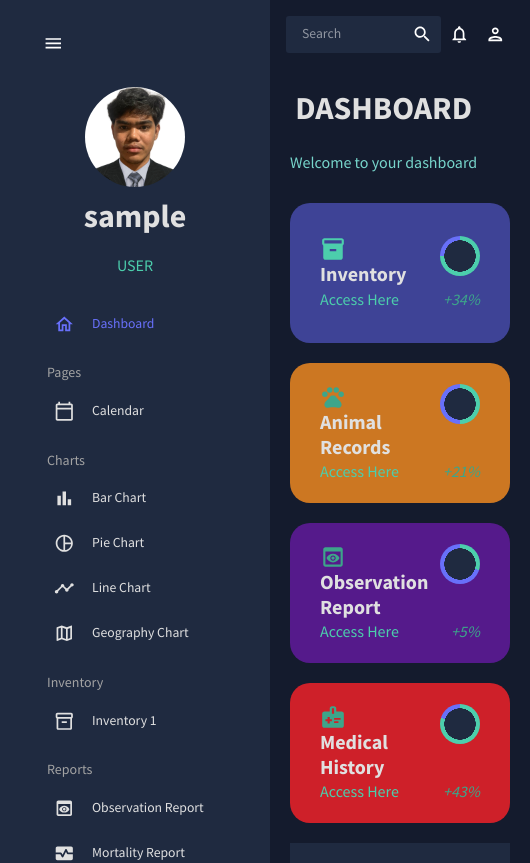
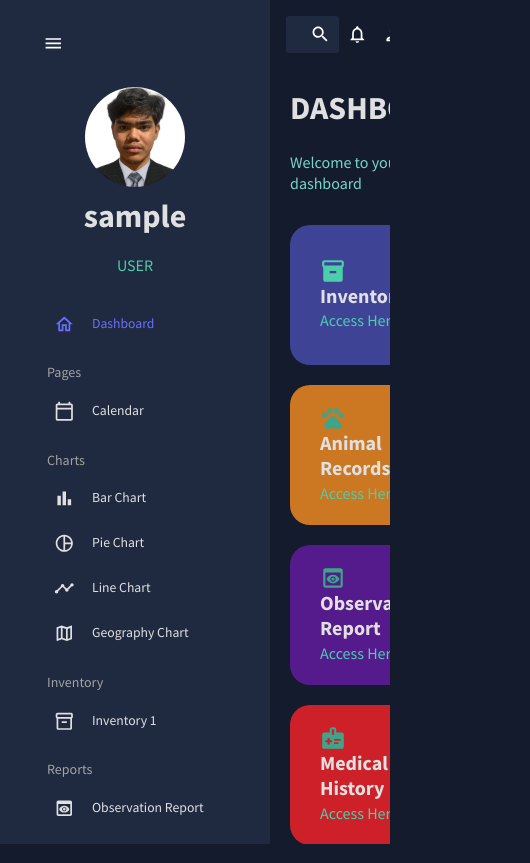
Before and after one commit to janwry26/tup-capstone, a React (Create React App) app in the folder client/: page /dashboard in a window 390 px wide. Shown: the top 863 px of the page, 530 px wide, since content can reach past the window. Built offline with nearby package versions, Linux system fonts and the light colour scheme; sample sign-in values are in the browser's storage.

Commit message:
adjust viewport heigth to 100

```diff
--- a/client/src/scenes/global/Sidebar.js
+++ b/client/src/scenes/global/Sidebar.js
@@ -80,9 +80,8 @@ const Sidebar = () => {
     <Box
       sx={{
         // overflow: "auto",
-        height: "auto",
-        // scrollbarColor: "auto",
-        // overflowX: "hidden",
+        height: "100vh",
+       scrollBehavior: "smooth",
 
         "& .pro-sidebar-inner": {
           background: `${colors.primary[400]} !important`,
--- a/client/src/scenes/panel/index.js
+++ b/client/src/scenes/panel/index.js
@@ -20,7 +20,7 @@ const Dashboard = () => {
   const colors = tokens(theme.palette.mode);
 
   return (
-    <Box m="20px" className="reload-animation">
+    <Box m="20px" className="reload-animation panel">
       {/* HEADER */}
       <Box display="flex" justifyContent="space-between" alignItems="center">
         <Header title="DASHBOARD" subtitle="Welcome to your dashboard" />
--- a/client/src/scenes/panel/style.css
+++ b/client/src/scenes/panel/style.css
@@ -1,8 +1,16 @@
+main.content{
+   height: 100vh;
+   overflow: scroll;
+   overflow-x: hidden;
+   scroll-behavior: smooth;
+}
 @media screen and (max-width: 1024px) {
 
     div.row1{
        grid-column: span 12;;
     }
 
-
+  .panel{
+   /* height: 100vh; */
   }
+  }
--- a/client/src/styles/login.css
+++ b/client/src/styles/login.css
@@ -217,4 +217,7 @@ animation: btn-anim2 2s linear infinite;
   h2{
     font-size: 20px;
   }
+  .btnDashBoard{
+    width: 100%;
+  }
 }
```
